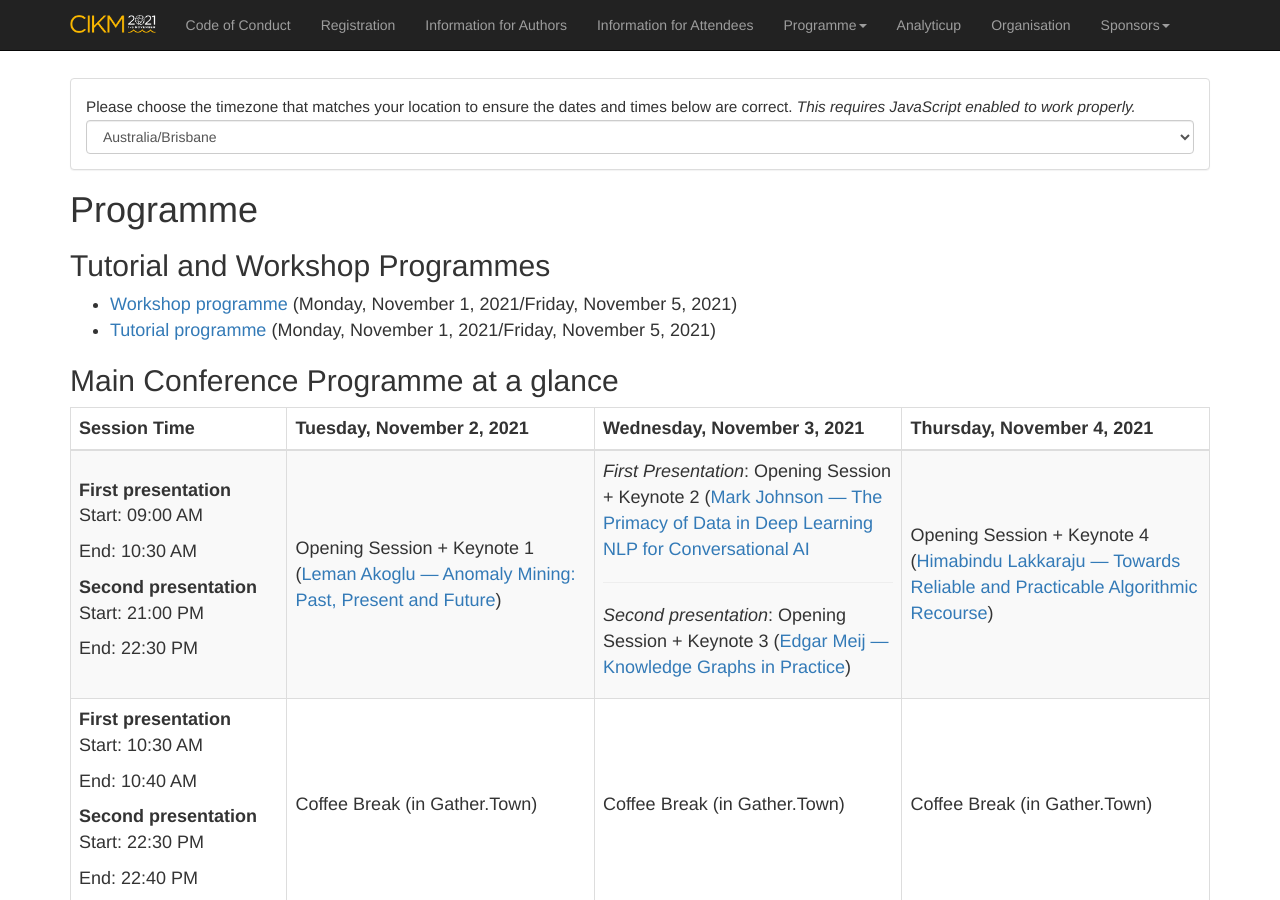
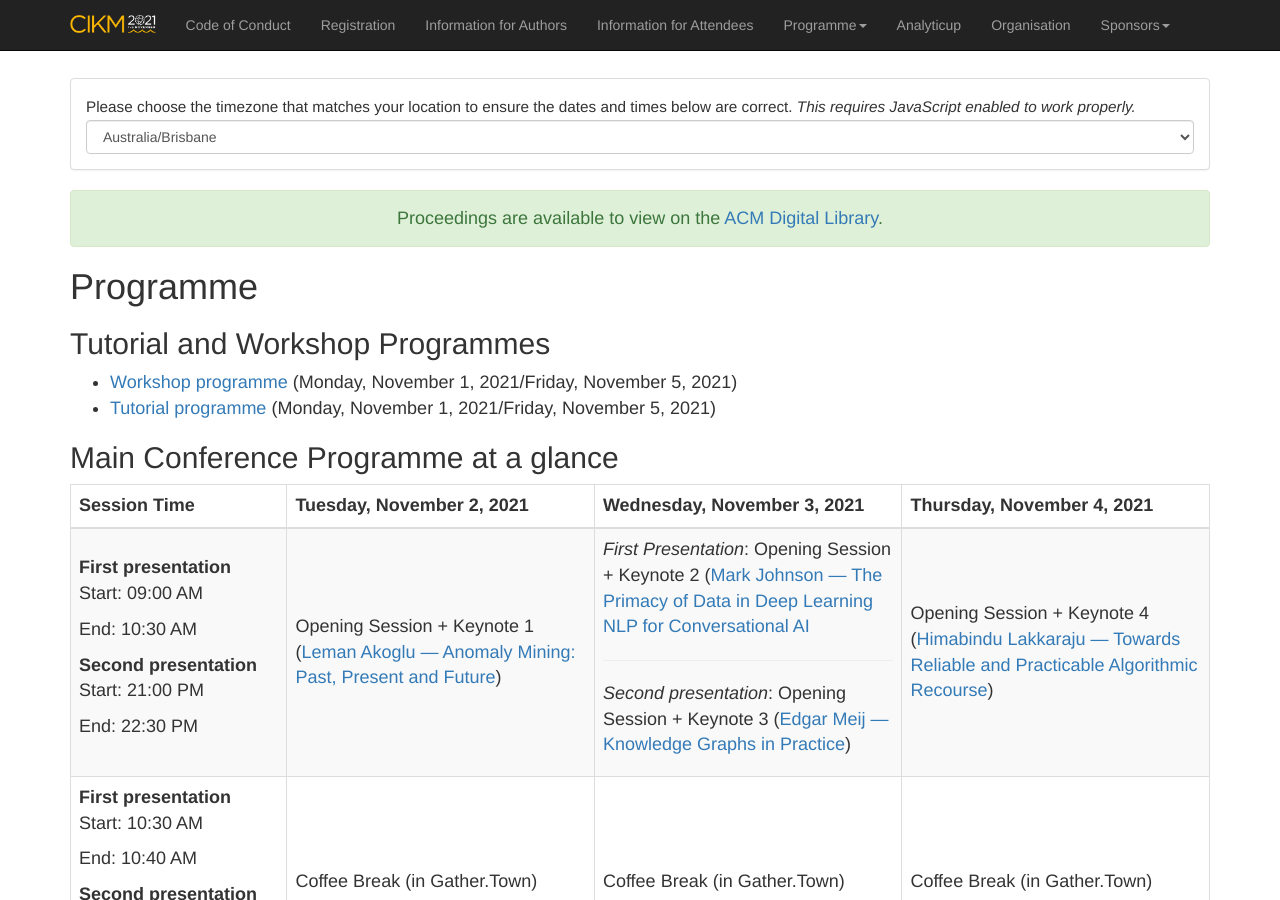
Before and after one commit to ielab/cikm2021-website, a Jekyll site: the page built from programme.md, in a window 1280 px wide and 900 px high. Built offline with Jekyll 4.4.1, drawn with Linux system fonts in a browser that asks for light colours; comment, search, counter and statistics services are not loaded; our own code applies the rules of GitHub Pages for plain Markdown files.

Commit message:
Add link to proceedings on the programme page.

```diff
--- a/programme.md
+++ b/programme.md
@@ -1,6 +1,11 @@
 ---
 layout: programme
 ---
+
+<div class="alert alert-success" role="alert">
+<center>Proceedings are available to view on the <a href="https://dl.acm.org/doi/proceedings/10.1145/3459637">ACM Digital Library</a>.
+</center>
+</div>
 
 # Programme
 
```
